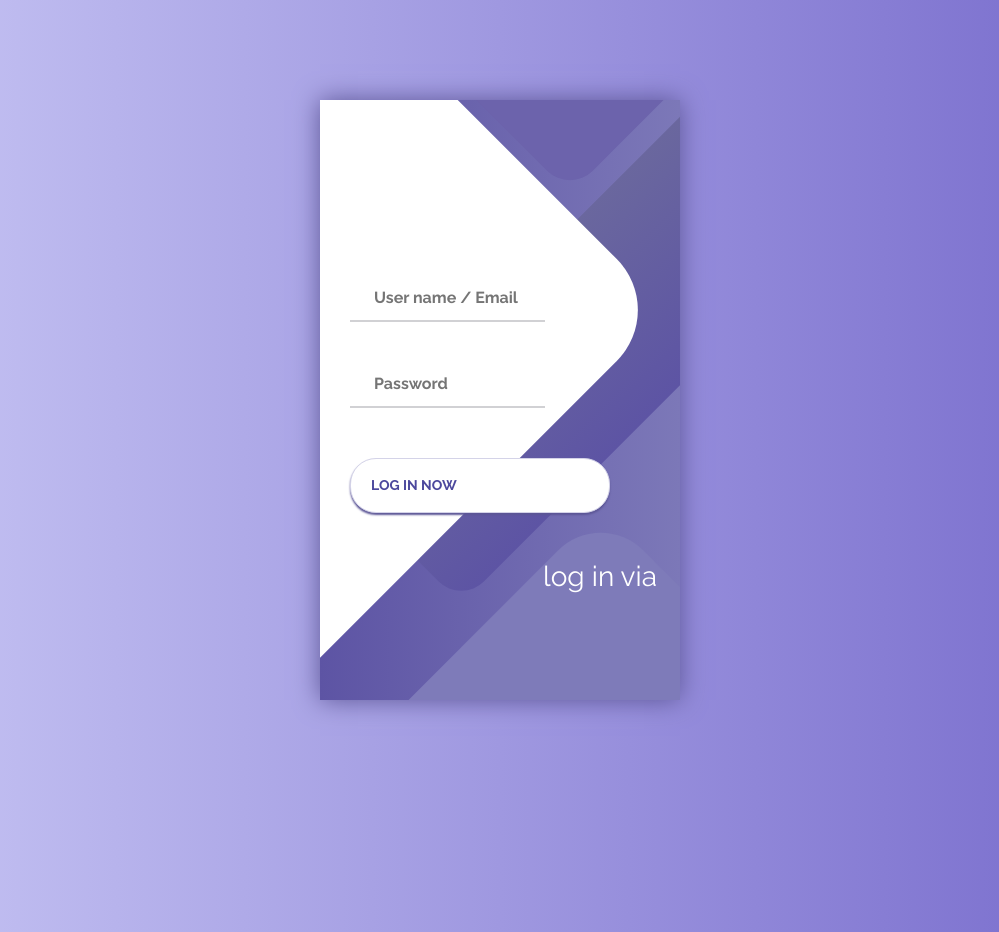
After one commit to anandbkrishna1/project, a Django app: page /login/ in a window 1280 px wide. The commit adds this page. Shown: the whole page, without its empty margins (140-1139 px from the left). Run offline with Django 5.2, Linux system fonts and the light colour scheme.

Commit message:
Add files via upload

```diff
--- a/project/pro/app/views.py
+++ b/project/pro/app/views.py
@@ -1,11 +1,14 @@
 from django.contrib import messages, auth
 
-from django.shortcuts import render
+from django.shortcuts import render,redirect
 from django.http import HttpResponse
 from django.shortcuts import get_object_or_404
+from django.contrib.auth import authenticate,login,logout
+from django.contrib.auth.models import User
 
 from .models import Watch
 from .forms import WatchForm
+from app.forms import*
 
 # from app.form import*
 # Create your views here.
@@ -17,6 +20,39 @@ def index(request):
         'result':content
     }
     return render(request,'index.html',data)
+def signup(request):
+    if request.method =='POST':
+        username=request.POST.get('username')
+        email=request.POST.get('email')
+        password1=request.POST.get('pass')
+        password2=request.POST.get('cpass')
+        if password1==password2:
+            if User.objects.filter(username=username,email=email).exists():
+                messages.info(request,'username already exists!!!!')
+                print("already have")
+            else:
+                new_user=User.objects.create_user(username,email,password1)
+                new_user.save()
+                return redirect(user_login)
+        else:
+            print('wrong password')
+    return render(request,'signup.html')
+
+def user_login (request):
+    if request.method=='POST':
+        username=request.POST.get('username')
+        password1=request.POST.get('pass1')
+        user=authenticate(request,username=username,password=password1)
+        if user is not None:
+            login(request,user)
+            return redirect(index)
+        else:
+            messages.info(request,'user not exists')
+            print('user no exist')
+            return redirect(user_login)
+    return render(request,'login.html')
+
+
 
 # def home(request):
 #     return render(request,'index.html')
--- a/project/pro/pro/urls.py
+++ b/project/pro/pro/urls.py
@@ -23,6 +23,10 @@ from app import views
 urlpatterns = [
     path('admin/', admin.site.urls),
     path('',views.index,name='home'),
+    path('signup/',views.signup,name='signup'),
+    path('login/',views.user_login,name='user_login'),
+
+
 
 ]
 if settings.DEBUG:
--- /dev/null
+++ b/project/pro/templates/login.html
@@ -0,0 +1,229 @@
+<!doctype html>
+<html lang="en">
+  <head>
+    <meta charset="utf-8">
+    <meta name="viewport" content="width=device-width, initial-scale=1">
+    <title>Bootstrap demo</title>
+    <link href="https://cdn.jsdelivr.net/npm/bootstrap@5.2.3/dist/css/bootstrap.min.css" rel="stylesheet" integrity="sha384-rbsA2VBKQhggwzxH7pPCaAqO46MgnOM80zW1RWuH61DGLwZJEdK2Kadq2F9CUG65" crossorigin="anonymous">
+  </head>
+  <style>
+    @import url('https://fonts.googleapis.com/css?family=Raleway:400,700');
+
+    * {
+        box-sizing: border-box;
+        margin: 0;
+        padding: 0;
+        font-family: Raleway, sans-serif;
+    }
+
+    body {
+        background: linear-gradient(90deg, #C7C5F4, #776BCC);
+    }
+
+    .container {
+        display: flex;
+        align-items: center;
+        justify-content: center;
+        min-height: 100vh;
+    }
+
+    .screen {
+        background: linear-gradient(90deg, #5D54A4, #7C78B8);
+        position: relative;
+        height: 600px;
+        width: 360px;
+        box-shadow: 0px 0px 24px #5C5696;
+    }
+
+    .screen__content {
+        z-index: 1;
+        position: relative;
+        height: 100%;
+    }
+
+    .screen__background {
+        position: absolute;
+        top: 0;
+        left: 0;
+        right: 0;
+        bottom: 0;
+        z-index: 0;
+        -webkit-clip-path: inset(0 0 0 0);
+        clip-path: inset(0 0 0 0);
+    }
+
+    .screen__background__shape {
+        transform: rotate(45deg);
+        position: absolute;
+    }
+
+    .screen__background__shape1 {
+        height: 520px;
+        width: 520px;
+        background: #FFF;
+        top: -50px;
+        right: 120px;
+        border-radius: 0 72px 0 0;
+    }
+
+    .screen__background__shape2 {
+        height: 220px;
+        width: 220px;
+        background: #6C63AC;
+        top: -172px;
+        right: 0;
+        border-radius: 32px;
+    }
+
+    .screen__background__shape3 {
+        height: 540px;
+        width: 190px;
+        background: linear-gradient(270deg, #5D54A4, #6A679E);
+        top: -24px;
+        right: 0;
+        border-radius: 32px;
+    }
+
+    .screen__background__shape4 {
+        height: 400px;
+        width: 200px;
+        background: #7E7BB9;
+        top: 420px;
+        right: 50px;
+        border-radius: 60px;
+    }
+
+    .login {
+        width: 320px;
+        padding: 30px;
+        padding-top: 156px;
+    }
+
+    .login__field {
+        padding: 20px 0px;
+        position: relative;
+    }
+
+    .login__icon {
+        position: absolute;
+        top: 30px;
+        color: #7875B5;
+    }
+
+    .login__input {
+        border: none;
+        border-bottom: 2px solid #D1D1D4;
+        background: none;
+        padding: 10px;
+        padding-left: 24px;
+        font-weight: 700;
+        width: 75%;
+        transition: .2s;
+    }
+
+    .login__input:active,
+    .login__input:focus,
+    .login__input:hover {
+        outline: none;
+        border-bottom-color: #6A679E;
+    }
+
+    .login__submit {
+        background: #fff;
+        font-size: 14px;
+        margin-top: 30px;
+        padding: 16px 20px;
+        border-radius: 26px;
+        border: 1px solid #D4D3E8;
+        text-transform: uppercase;
+        font-weight: 700;
+        display: flex;
+        align-items: center;
+        width: 100%;
+        color: #4C489D;
+        box-shadow: 0px 2px 2px #5C5696;
+        cursor: pointer;
+        transition: .2s;
+    }
+
+    .login__submit:active,
+    .login__submit:focus,
+    .login__submit:hover {
+        border-color: #6A679E;
+        outline: none;
+    }
+
+    .button__icon {
+        font-size: 24px;
+        margin-left: auto;
+        color: #7875B5;
+    }
+
+    .social-login {
+        position: absolute;
+        height: 140px;
+        width: 160px;
+        text-align: center;
+        bottom: 0px;
+        right: 0px;
+        color: #fff;
+    }
+
+    .social-icons {
+        display: flex;
+        align-items: center;
+        justify-content: center;
+    }
+
+    .social-login__icon {
+        padding: 20px 10px;
+        color: #fff;
+        text-decoration: none;
+        text-shadow: 0px 0px 8px #7875B5;
+    }
+
+    .social-login__icon:hover {
+        transform: scale(1.5);
+    }
+
+
+  </style>
+  <body>
+    <div class="container">
+        <div class="screen">
+            <div class="screen__content">
+                <form class="login">
+                    <div class="login__field">
+                        <i class="login__icon fas fa-user"></i>
+                        <input type="text" class="login__input" placeholder="User name / Email" name="username">
+                    </div>
+                    <div class="login__field">
+                        <i class="login__icon fas fa-lock"></i>
+                        <input type="password" class="login__input" placeholder="Password" name="pass">
+                    </div>
+                    <button class="button login__submit">
+                        <span class="button__text">Log In Now</span>
+                        <i class="button__icon fas fa-chevron-right"></i>
+                    </button>
+                </form>
+                <div class="social-login">
+                    <h3>log in via</h3>
+                    <div class="social-icons">
+                        <a href="#" class="social-login__icon fab fa-instagram"></a>
+                        <a href="#" class="social-login__icon fab fa-facebook"></a>
+                        <a href="#" class="social-login__icon fab fa-twitter"></a>
+                    </div>
+                </div>
+            </div>
+            <div class="screen__background">
+                <span class="screen__background__shape screen__background__shape4"></span>
+                <span class="screen__background__shape screen__background__shape3"></span>
+                <span class="screen__background__shape screen__background__shape2"></span>
+                <span class="screen__background__shape screen__background__shape1"></span>
+            </div>
+        </div>
+    </div>
+
+    <script src="https://cdn.jsdelivr.net/npm/bootstrap@5.2.3/dist/js/bootstrap.bundle.min.js" integrity="sha384-kenU1KFdBIe4zVF0s0G1M5b4hcpxyD9F7jL+jjXkk+Q2h455rYXK/7HAuoJl+0I4" crossorigin="anonymous"></script>
+  </body>
+</html>
```
Also changed, not shown: project/pro/templates/index.html (+6 -5 lines), project/pro/templates/signup.html (+4 -4 lines), project/pro/db.sqlite3.
